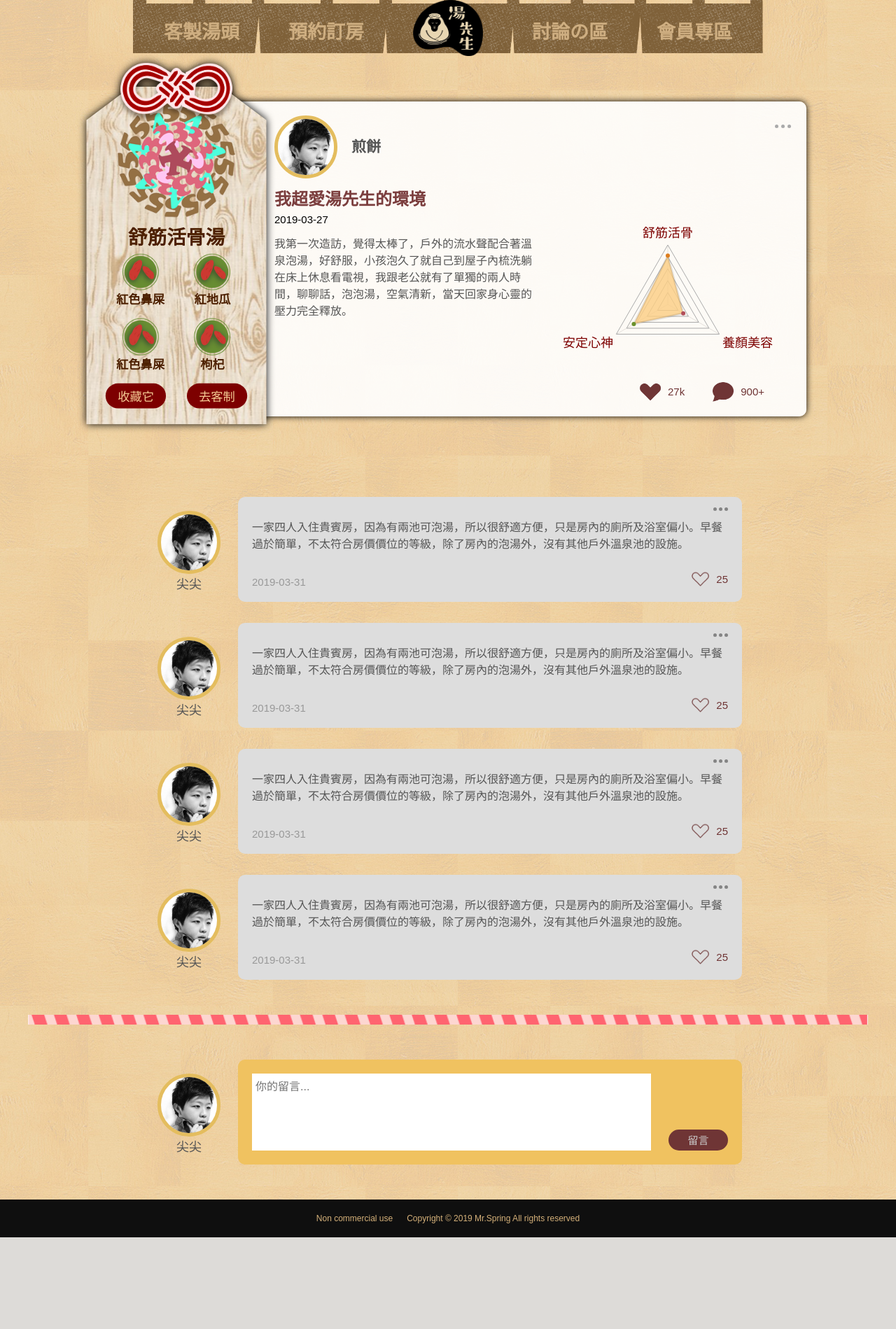
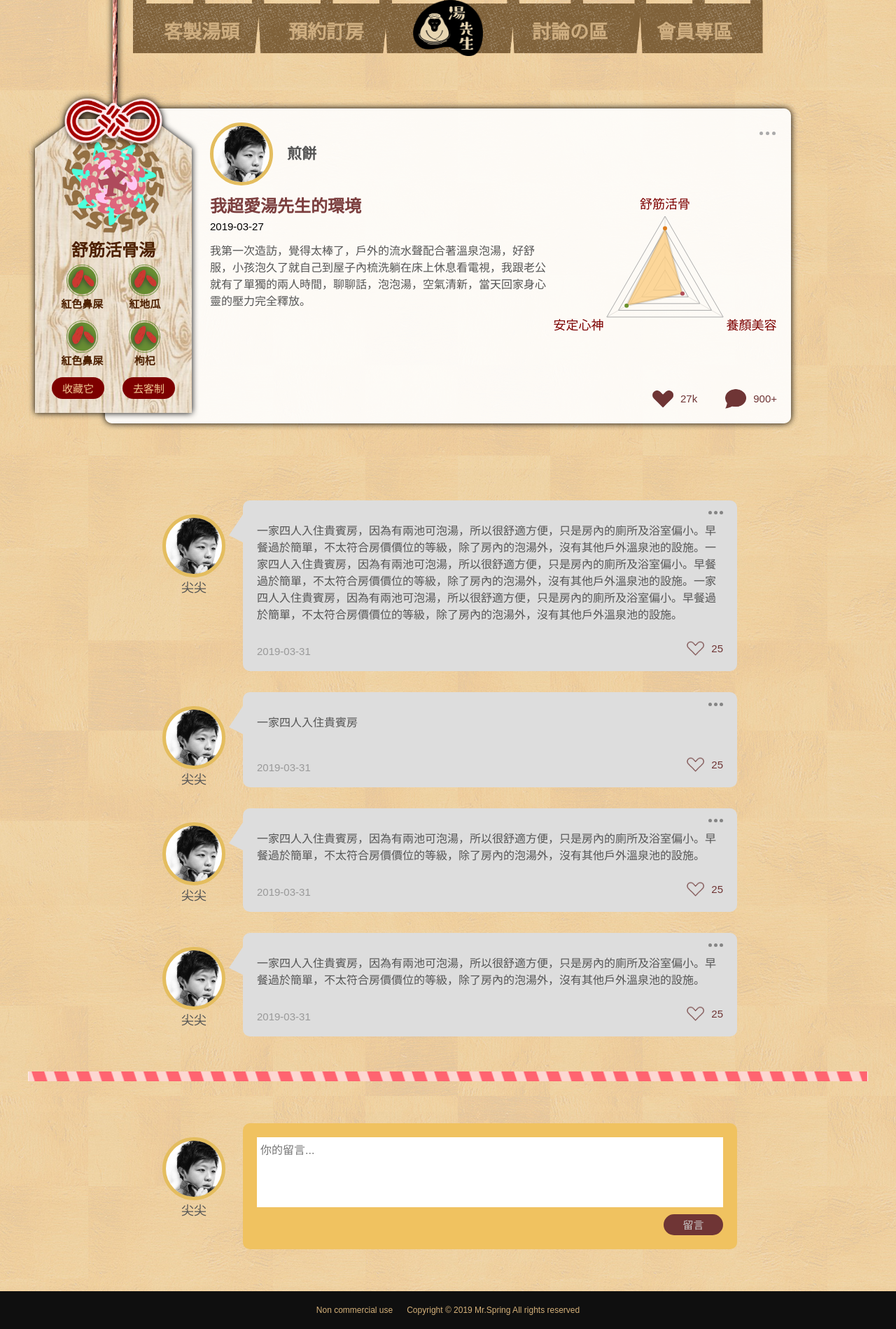
Before and after one commit to nick811695/mr_spring, a PHP site: page /forum_article.html in a window 1280 px wide. Shown: the whole page at 70% size. Before the commit the page ends 1768 px from the top, so only its background shows below. Run offline with PHP 8.4, Linux system fonts and the light colour scheme; style sheets or scripts are compiled from the project's sources.

Commit message:
no message

```diff
--- a/forum.html
+++ b/forum.html
@@ -12,6 +12,7 @@
 	<script type="text/javascript" src="js/jquery-ui.min.js"></script>
 	<script src="js/Chart.js"></script>
 	<script src="js/forum.js"></script>
+
 
 
 
--- a/forum_article.html
+++ b/forum_article.html
@@ -2,6 +2,7 @@
 <html lang="en">
 <head>
 	<meta charset="UTF-8">
+	<meta name="viewport" content="width=device-width, initial-scale=1, user-scalable=no">
 	<title>Document</title>
 	<link rel="stylesheet" type="text/css" href="css/share.css">
 	<link rel="stylesheet" type="text/css" href="css/card.css">
@@ -50,12 +51,12 @@
 			</nav>
 	</header>
 	<div class="bg forum_bg">
-		<div class="wrap forum_wrap">
-			<div class="hot_forum_wrap">
+		<div class="wrap forum_wrap ">
+			<div class="hot_forum_wrap article_hot_forum_wrap">
 
-				<div class="hot_forum_box hot_forum_box1">
+				<div class="hot_forum_box hot_forum_box1 article_hot_forum_box">
 
-					<div class="card card1 zoom_in">
+					<div class="card card1 article_card">
 						<img class="knot" src="images/red_knot.png">
 						<div class="front">
 							<img class="badge" src="images/badge.png">
@@ -94,7 +95,7 @@
 						</div>
 					</div>
 
-					<div class="hot_forum_hidden">
+					<div class="hot_forum_hidden article_hot_forum_hidden">
 						<div class="hot_forum">
 							<div class="mask"></div>
 							<div class="hot_forum_methods forum_methods">
@@ -164,7 +165,7 @@
 						</div>
 					</div>
 					<div class="msg_r">
-						<p>一家四人入住貴賓房，因為有兩池可泡湯，所以很舒適方便，只是房內的廁所及浴室偏小。早餐過於簡單，不太符合房價價位的等級，除了房內的泡湯外，沒有其他戶外溫泉池的設施。</p>
+						<p>一家四人入住貴賓房，因為有兩池可泡湯，所以很舒適方便，只是房內的廁所及浴室偏小。早餐過於簡單，不太符合房價價位的等級，除了房內的泡湯外，沒有其他戶外溫泉池的設施。一家四人入住貴賓房，因為有兩池可泡湯，所以很舒適方便，只是房內的廁所及浴室偏小。早餐過於簡單，不太符合房價價位的等級，除了房內的泡湯外，沒有其他戶外溫泉池的設施。一家四人入住貴賓房，因為有兩池可泡湯，所以很舒適方便，只是房內的廁所及浴室偏小。早餐過於簡單，不太符合房價價位的等級，除了房內的泡湯外，沒有其他戶外溫泉池的設施。</p>
 						<div class="time">
 							2019-03-31
 						</div>
@@ -195,7 +196,7 @@
 						</div>
 					</div>
 					<div class="msg_r">
-						<p>一家四人入住貴賓房，因為有兩池可泡湯，所以很舒適方便，只是房內的廁所及浴室偏小。早餐過於簡單，不太符合房價價位的等級，除了房內的泡湯外，沒有其他戶外溫泉池的設施。</p>
+						<p>一家四人入住貴賓房</p>
 						<div class="time">
 							2019-03-31
 						</div>
@@ -276,7 +277,7 @@
 
 			<div class="publish_wrap" id="publish_wrap">
 				<div class="msg_box">
-					<div class="msg_l">
+					<div class="msg_l publish_msg_l">
 						<div class="user_photo">
 							<img src="images/user_photo.png">
 						</div>
@@ -284,7 +285,7 @@
 							尖尖
 						</div>
 					</div>
-					<div class="msg_r">
+					<div class="msg_r publish_msg_r">
 						<form action="#">
 							<textarea placeholder="你的留言..." name="msg"></textarea>
 							<input type="submit" name="submit" value="留言">
--- a/sass/card.scss
+++ b/sass/card.scss
@@ -1,3 +1,26 @@
+
+.rope{
+	display: none;
+}
+
+
+
+@media screen and (min-width: 768px) {
+	.rope{
+		display: block;
+		font-size: 0;
+		position:absolute;
+		top:300px;
+		left: 50%;
+		width:5px;
+		display:flex;
+		transform: rotate(-90deg) translate(300px) scale(0.6,0.1);
+	}
+	.rope img{
+		filter: hue-rotate(-40deg);
+	}
+}
+
 .card{
 	width: 224px;
 	height: 420px;
--- a/sass/forum.scss
+++ b/sass/forum.scss
@@ -296,7 +296,7 @@
 		font-size: 15px;
 	}
 	.forum_search input::-webkit-input-placeholder { /* WebKit browsers */
-	    color: #c59a73;
+		  color: #c59a73;
 	}
 	.forum_search input:-moz-placeholder { /* Mozilla Firefox 4 to 18 */
 	    color: #c59a73;
@@ -325,7 +325,6 @@
 }
 @media screen and (min-width: 1200px) {
 	.forum_wrap{
-	    padding-top: 80px;
 		position: relative;
 		z-index: 10;
 		width: 1200px;
@@ -344,14 +343,48 @@
 
 
 /****/
+.article_hot_forum_wrap{
+	height: auto;
+	margin-bottom: 100px;
+}
+.article_hot_forum_box{
+	width: 100%;
+	left: 0;
+	position: relative;
+	height: auto;
+}
+.article_card{
+	display: none;
+}
+.article_hot_forum_box .article_hot_forum_hidden{
+	display: block;
+	left: 0;
+	right: 0;
+	margin: auto;
+	width: 100%;
+	position: relative;
+	height: auto;
+	top: 0;
+}
+.article_hot_forum_hidden .hot_forum{
+	padding: 20px;
+	right: 0;
+	margin: 10px auto;
+	height: auto;
+	position: relative;
+}
 .time_inner{
 	margin-top: 5px;
+}
+.article_hot_forum_hidden .hot_forum_content{
+	height: auto;
+	margin-bottom: 50px;
 }
 .forum_data_inner{
 	display: flex;
 	position: absolute;
 	bottom: 20px;
-	right: 60px;
+	right: 20px;
 	color: #6f3535;
 	height: 30px;
 	font-size: 21px;
@@ -369,6 +402,7 @@
 }
 
 .msg_wrap{
+	padding: 0 10px;
 	margin-top: 80px;
 }
 .msg_box{
@@ -487,29 +521,40 @@
 .publish_wrap{
 	margin-top: 50px;
 	margin-bottom: 50px;
+	padding: 10px;
+}
+.publish_wrap .msg_box{
+	margin-top: 0;
+}
+.publish_msg_l{
+	display: none;
 }
 .publish_wrap .msg_r{
 	padding: 20px;
 	background-color: #f0c260;
+	width: 100%;
+	margin: 0;
 }
 .publish_wrap .msg_r form{
 	width: 100%;
-	height: 100%;
 }
 .publish_wrap .msg_r textarea{
-	width: calc(100% - 110px);
-	height: 100%;
+	width: calc(100%);
+	height: 100px;
 	border: none;
 	padding: 5px;
 	font-size: 16px;
 	color: #555;
 	resize: none;
+	display: block;
+	margin-bottom: 10px;
 }
+
+
 .publish_wrap .msg_r input{
 	width: 85px;
 	height: 30px;
 	float: right;
-	margin-top: 80px;
 	border-radius: 50px;
 	background-color: #6f3535;
 	border: none;
@@ -521,19 +566,6 @@
 	color: #fff;
 }
 @media screen and (min-width: 768px) {
-	.time_inner{
-		margin-top: 5px;
-	}
-	.forum_data_inner{
-		display: flex;
-		position: absolute;
-		bottom: 20px;
-		right: 60px;
-		color: #6f3535;
-		height: 30px;
-		font-size: 21px;
-		line-height: 30px;
-	}
 	.forum_data_inner img{
 		height: 30px;
 		margin-right: 10px;
@@ -541,81 +573,190 @@
 	.forum_data_inner .like img{
 		cursor: pointer;
 	}
-	.forum_data_inner .msg_count{
-		margin-left: 40px;
+
+	.msg_wrap{
+	}
+	.msg_box{
+	}
+	.msg_box .msg_l{
+	}
+	.msg_box .msg_l .user_photo{
+	}
+	.msg_box .msg_l .user_photo img{
+		width: 90px;
+	}
+	.msg_box .msg_l .user_name{
 	}
 
-	.msg_wrap{
-		margin-top: 80px;
+	.msg_box .msg_r{
+		width: calc(100% - 120px);
+		margin-left: 30px;
 	}
-	.msg_box{
+	.msg_wrap .msg_box .msg_r::after{
+		content: "";
+		position: absolute;
+		top: 20px;
+		left: -20px;
+		display: block;
+		width: 0;
+		height: 0;
+		border-style: solid;
+		border-width: 30px 20px 10px 0;
+		border-color: transparent #ddd transparent transparent;
+
+	}
+	.msg_box .msg_r p{
+	}
+	.msg_box .msg_r .time{
+	}
+	.msg_box .like{
+	}
+	.msg_box .like img{
+	}
+	.msg_box .like p{
+	}
+
+	.msg_box .methods{
+	}
+	.msg_box .methods_menu{
+	}
+	.msg_box .methods_menu li{
+	}
+	.msg_box .methods_menu li:hover{
+	}
+	.msg_box .methods .circle{
+	}
+	.msg_box .methods:hover .circle{
+	}
+	.msg_wrap+img{
+	}
+	.publish_wrap{
+	}
+	.publish_wrap .msg_box{
+		margin-top: 0;
+	}
+	.publish_msg_l{
+		display: block;
+	}
+	.publish_wrap .msg_r{
+		background-color: #f0c260;
+		width: calc(100% - 100px);
+		margin-left: 10px;
+	}
+	.publish_wrap .msg_r form{
+	}
+	.publish_wrap .msg_r textarea{
+	}
+
+
+	.publish_wrap .msg_r input{
+	}
+	.publish_wrap .msg_r input:hover{
+	}
+}
+@media screen and (min-width: 1200px) {
+
+	.article_hot_forum_box .article_card{
+		display: block;
+		left: 10px;
+		position: absolute;
+	}
+	.article_hot_forum_box .article_hot_forum_hidden{
+		width: 1000px;
+	}
+	.article_hot_forum_hidden .hot_forum{
+		padding: 20px;
+		padding-left: 150px;
+		right: 0;
+		margin: 10px auto;
+		height: auto;
+		position: relative;
+		min-height: 450px;
+		width: calc(100% - 20px);
+	}
+	.article_hot_forum_hidden .hot_forum_content{
+		display: flex;
+	}
+	.article_hot_forum_hidden .hot_forum_content .content_l{
+		width: 480px;
+		// margin-bottom: 200px;
+	}
+	.article_hot_forum_hidden .hot_forum_content .content_r{
+		top: -100px;
+		width: 400px;
+		position: absolute;
+		right: -40px;
+	}
+	.msg_wrap {
+		margin-top: 80px; }
+
+	.msg_box {
 		width: 70%;
 		margin: auto;
 		display: flex;
 		position: relative;
-		margin-top: 30px;
-	}
-	.msg_box .msg_l{
+		margin-top: 30px; }
+
+	.msg_box .msg_l {
 		width: 100px;
-		padding-top: 20px;
-	}
-	.msg_box .msg_l .user_photo{
+		padding-top: 20px; }
+
+	.msg_box .msg_l .user_photo {
 		width: 90px;
 		height: 90px;
 		border-radius: 50%;
 		overflow: hidden;
 		border: 5px solid #e4bd5e;
-		margin: auto;
-	}
-	.msg_box .msg_l .user_photo img{
-		width: 90px;
-	}
-	.msg_box .msg_l .user_name{
+		margin: auto; }
+
+	.msg_box .msg_l .user_photo img {
+		width: 90px; }
+
+	.msg_box .msg_l .user_name {
 		text-align: center;
 		font-size: 18px;
-		color: #555;
-	}
+		color: #555; }
 
-	.msg_box .msg_r{
+	.msg_box .msg_r {
 		width: calc(100% - 120px);
 		background-color: #ddd;
-		height: 150px;
 		margin-left: 20px;
 		border-radius: 10px;
 		padding: 20px;
 		padding-top: 30px;
-		position: relative;
-	}
-	.msg_box .msg_r p{
+		position: relative; }
+
+	.msg_box .msg_r p {
 		font-size: 16px;
-		color: #555;
-	}
-	.msg_box .msg_r .time{
+		color: #555; }
+
+	.msg_box .msg_r .time {
 		position: absolute;
 		bottom: 20px;
 		left: 20px;
 		font-size: 15px;
-		color: #999;
-	}
-	.msg_box .like{
+		color: #999; }
+
+	.msg_box .like {
 		position: absolute;
 		display: flex;
 		height: 25px;
 		right: 20px;
 		bottom: 20px;
-		cursor: pointer;
-	}
-	.msg_box .like img{
+		cursor: pointer; }
+
+	.msg_box .like img {
 		width: 25px;
 		margin-right: 10px;
 		display: block;
 	}
-	.msg_box .like p{
+
+	.msg_box .like p {
 		line-height: 25px;
 		color: #6f3535;
 	}
 
-	.msg_box .methods{
+	.msg_box .methods {
 		position: absolute;
 		padding: 8px 0px;
 		right: 20px;
@@ -624,81 +765,54 @@
 		cursor: pointer;
 		z-index: 1000;
 	}
-	.msg_box .methods_menu{
+
+	.msg_box .methods_menu {
 		position: absolute;
 		right: 20px;
 		max-height: 0;
 		width: 48px;
 		top: 30px;
-		background-color: rgba(255,255,255,0.8);
+		background-color: rgba(255, 255, 255, 0.8);
 		box-shadow: 0 0 5px black;
 		overflow: hidden;
 		z-index: 1000;
-		border-radius:5px;
+		border-radius: 5px;
 		transition: 0.3s;
 	}
-	.msg_box .methods_menu li{
+
+	.msg_box .methods_menu li {
 		padding: 5px 8px;
 		cursor: pointer;
 	}
-	.msg_box .methods_menu li:hover{
-		background-color:#e4bd5e;
+
+	.msg_box .methods_menu li:hover {
+		background-color: #e4bd5e;
 	}
-	.msg_box .methods .circle{
+
+	.msg_box .methods .circle {
 		width: 5px;
 		height: 5px;
-		background-color: rgba(0,0,0,0.4);
+		background-color: rgba(0, 0, 0, 0.4);
 		margin-left: 3px;
 		border-radius: 50%;
 		transition: 0.5s;
 	}
-	.msg_box .methods:hover .circle{
-		background-color: rgba(0,0,0,0.8);
+
+	.msg_box .methods:hover .circle {
+		background-color: rgba(0, 0, 0, 0.8);
 	}
-	.msg_wrap+img{
+
+	.msg_wrap + img {
 		width: 100%;
 		margin: auto;
 		display: block;
 		margin-top: 50px;
 	}
-	.publish_wrap{
-		margin-top: 50px;
-		margin-bottom: 50px;
-	}
+
 	.publish_wrap .msg_r{
 		padding: 20px;
 		background-color: #f0c260;
 	}
-	.publish_wrap .msg_r form{
-		width: 100%;
-		height: 100%;
-	}
-	.publish_wrap .msg_r textarea{
-		width: calc(100% - 110px);
-		height: 100%;
-		border: none;
-		padding: 5px;
-		font-size: 16px;
-		color: #555;
-		resize: none;
-	}
-	.publish_wrap .msg_r input{
-		width: 85px;
-		height: 30px;
-		float: right;
-		margin-top: 80px;
-		border-radius: 50px;
-		background-color: #6f3535;
-		border: none;
-		color: #ccc;
-		transition: 0.2s;
-		cursor: pointer;
-	}
-	.publish_wrap .msg_r input:hover{
-		color: #fff;
-	}
-}
-@media screen and (min-width: 1200px) {
 
 }
 
--- a/sass/hot_forum.scss
+++ b/sass/hot_forum.scss
@@ -1,14 +1,164 @@
 .forum_wrap{
 	width: 95%;
 	position: relative;
+	z-index: 10;
+	padding-top: 120px;
 }
 h2.hot_forum_heading{
 	color: #ab0000;
+	position: relative;
+	z-index: 100;
 }
 .hot_forum_wrap{
 	height: 550px;
 	width: 100%;
 	position: relative;
+	z-index: 90;
+}
+.hot_forum_box{
+	width: 73.1770833333333%;
+}
+.hot_forum_box .hot_forum_hidden{
+	display: block;
+	overflow:hidden;
+	width: 83.6298932384342%;
+	height: 420px;
+	position:absolute;
+	top: 80px;
+	left: 112px;
+}
+.hot_forum_box .hot_forum{
+	width: calc(100% - 20px);
+	height: 380px;
+	background-color: rgba(255,255,255,0.9);
+	box-shadow: 0 0 10px black;
+	border-radius: 10px;
+	position: absolute;
+	top: 0;
+	bottom: 0;
+	left: 0px;
+	margin:auto;
+	padding-left: 122px;
+	padding-right: 10px;
+	padding-top: 20px;
+	transition: 1s;
+	// z-index: 15;
+}
+.hot_forum_methods{
+	position: absolute;
+	display: flex;
+	height: 30px;
+	right: 20px;
+	top: 20px;
+	z-index: 1000;
+}
+
+.hot_forum_methods .circle{
+	width: 5px;
+	height: 5px;
+	border-radius: 50%;
+	margin-left: 2px;
+	margin-right: 2px;
+	margin-top: 13px;
+	background-color: #aaa;
+	transition: 0.5s;
+}
+.hot_forum_methods:hover .circle{
+	background-color: rgba(0,0,0,0.8);
+}
+.hot_forum_methods_menu{
+	position: absolute;
+	right: 20px;
+	max-height: 0;
+	width: 48px;
+	top: 50px;
+	background-color: rgba(255,255,255,0.8);
+	box-shadow: 0 0 5px black;
+	overflow: hidden;
+	z-index: 1000;
+	border-radius:5px;
+	transition: 0.3s;
+}
+.hot_forum_methods_menu li{
+	padding: 5px 8px;
+	cursor: pointer;
+	transition: 0.5s;
+}
+.hot_forum_methods_menu li:hover{
+	background-color:#e4bd5e;
+}
+.hot_forum_box .hot_forum .hot_user_data{
+	display: flex;
+}
+.hot_user_data .user_photo{
+	width: 90px;
+	height: 90px;
+	border-radius: 50%;
+	overflow: hidden;
+	border: 5px solid #e4bd5e;
+}
+.hot_user_data .user_photo img{
+	display: block;
+	width: 90px;
+	height: 90px;
+}
+.hot_user_data .user_name{
+	line-height: 90px;
+	padding-left: 20px;
+	color:#555;
+	font-size: 21px;
+}
+.hot_forum .forum_title{
+	color: #7b3e3e;
+	padding-top: 10px;
+	padding-right: 20px;
+}
+.hot_forum_content{
+	display: flex;
+	height: 230px;
+	position: relative;
+}
+.hot_forum_content .content_l{
+	width: 100%;
+	height: 100%;
+}
+
+.hot_forum_content .content_l .hot_forum_data{
+	color: #7b3e3e;
+	margin-top: 5px;
+}
+.hot_forum_content .hot_forum_data>p{
+	float: left;
+}
+.hot_forum_content .hot_forum_data img{
+	display: block;
+	width: 20px;
+	height: 20px;
+	margin-left: 30px;
+	margin-right: 5px;
+}
+
+.hot_forum_content .hot_forum_data .time{
+	color: #929090;
+}
+
+.hot_forum_content .content_l .article{
+	margin-top: 15px;
+	font-size: 16px;
+	color: #555;
+	line-height: 1.5;
+}
+.hot_forum_content .content_r{
+    display: none;
+}
+.hot_forum_content+a{
+	background-color: #7d0000;
+	text-align: center;
+	color: #f3ca93;
+	transition: 0.5s;
+	position: absolute;
+	left: 50%;
+	bottom: 30px;
 }
 #prev{
 	display: block;
@@ -29,7 +179,6 @@ h2.hot_forum_heading{
 .hot_forum_box{
 	position: absolute;
 	height: 100%;
-	transition: 1s;
 	padding-top: 25px;
 }
 .hot_forum_box .card{
@@ -202,9 +351,6 @@ h2.hot_forum_heading{
 		padding-right: 20px;
 	}
 	.hot_forum_content{
-		display: flex;
-		height: 230px;
-		position: relative;
 	}
 	.hot_forum_content .content_l{
 		width: 100%;
```
Also changed, not shown: js/card.js (+0 -10 lines), js/forum.js (+63 -0 lines).
